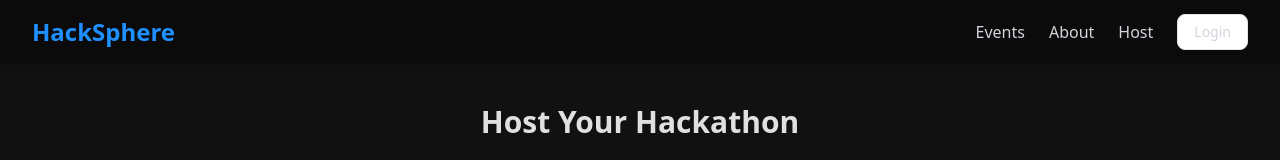
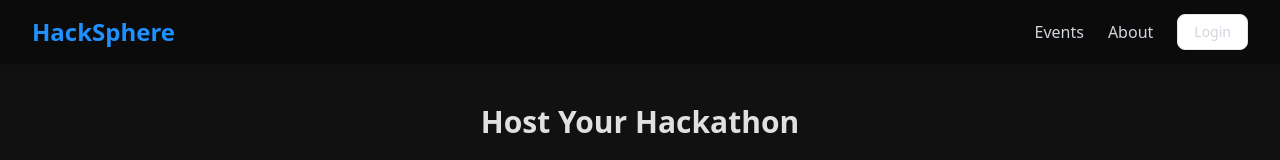
Before and after one commit to sanskar-775/HackSphere-final-, a Next.js app: page /host in a window 1280 px wide. Shown: the top 160 px of the page. Built offline with nearby package versions, Linux system fonts and the light colour scheme; no server answers.

Commit message:
the session management was fixed

```diff
--- a/src/app/api/fetch-events/route.js
+++ b/src/app/api/fetch-events/route.js
@@ -54,7 +54,7 @@ export async function GET() {
       endDate: e.endDate,
       platform: e.opportunityType || "User",
       location: e.location || "Unknown",
-      image: e.image || "/global.jpg",
+      image: e.image || "/hacksphere/public/hacka.png",
     }));
 
     const allEvents = [...hackclubFormatted, ...unstopFormatted, ...devpostFormatted, ...localFormatted];
--- a/src/app/events/page.js
+++ b/src/app/events/page.js
@@ -2,6 +2,7 @@
 
 import { useEffect, useState } from "react";
 import dynamic from "next/dynamic";
+import { useSession, signIn } from "next-auth/react"; // Using useSession hook from next-auth
 import { toast } from "sonner";
 
 // Dynamically import components
@@ -9,6 +10,7 @@ const EventCard = dynamic(() => import("@/components/EventCard"), { ssr: false }
 const SkeletonEventCard = dynamic(() => import("@/components/SkeletonEventCard"), { ssr: false });
 
 export default function EventsPage() {
+  const { data: session, status } = useSession(); // Get session data using useSession
   const [events, setEvents] = useState([]);
   const [loading, setLoading] = useState(true);
   const [searchTerm, setSearchTerm] = useState("");
@@ -27,10 +29,22 @@ export default function EventsPage() {
 
   const platformOptions = ["All", "Hack Club", "Unstop", "Devpost", "User"];
 
+  // Redirect if not authenticated
   useEffect(() => {
-    setMounted(true);
-    fetchEvents();
-  }, []);
+    if (status === "loading") return; // Wait for the session to load
+    if (!session) {
+      toast.error("You must be logged in to access the events page.");
+      signIn("google"); // Redirect to login if not authenticated
+    }
+  }, [session, status]);
+
+  // Fetch events once the session is authenticated
+  useEffect(() => {
+    if (session) {
+      setMounted(true);
+      fetchEvents();
+    }
+  }, [session]);
 
   const fetchEvents = async () => {
     try {
@@ -45,7 +59,7 @@ export default function EventsPage() {
     }
   };
 
-  if (!mounted) return null;
+  if (!mounted || status === "loading") return null;
 
   // Apply filters and sorting
   const filteredEvents = events
--- a/src/app/host/page.js
+++ b/src/app/host/page.js
@@ -1,11 +1,12 @@
 "use client";
 
 import { useEffect, useState } from "react";
+import { useSession, signIn } from "next-auth/react"; // useSession hook from next-auth for session management
 import { toast } from "sonner";
 import Image from "next/image";
 import { Calendar } from "@/components/ui/calendar";
 import { Popover, PopoverContent, PopoverTrigger } from "@/components/ui/popover";
-import { format, isBefore, isAfter, isPast } from "date-fns";
+import { format, isBefore, isPast } from "date-fns";
 
 const defaultState = {
   opportunityLogo: null,
@@ -37,11 +38,21 @@ const requiredFields = [
 const categoriesList = ["Tech", "Design", "Business", "AI", "Web", "Mobile"];
 
 export default function HostPage() {
+  const { data: session, status } = useSession(); // Get session data using useSession
   const [event, setEvent] = useState(defaultState);
   const [errors, setErrors] = useState({});
   const [previewImage, setPreviewImage] = useState("");
   const [isSubmitting, setIsSubmitting] = useState(false);
   const [success, setSuccess] = useState(false);
+
+  // Redirect to login if no session
+  useEffect(() => {
+    if (status === "loading") return; // Wait for session loading
+    if (!session) {
+      toast.error("You must be logged in to host an event.");
+      signIn("google"); // Redirect to login page
+    }
+  }, [session, status]);
 
   const handleChange = (e) => {
     const { name, value, type } = e.target;
@@ -131,7 +142,6 @@ export default function HostPage() {
       const data = await res.json();
       if (!res.ok) throw new Error(data.message || "Failed to submit");
 
-      // ✅ Show toast on success
       toast.success("🎉 Hackathon submitted successfully!");
 
       setSuccess(true);
@@ -144,6 +154,7 @@ export default function HostPage() {
     }
   };
 
+  if (status === "loading") return null; // Wait for session to load
 
   return (
     <div className="min-h-screen bg-base-200 py-10 px-4">
@@ -207,17 +218,13 @@ export default function HostPage() {
         </div>
 
         {/* Dates */}
-        {/* Dates (Using ShadCN Calendar) */}
         <div className="grid grid-cols-1 md:grid-cols-2 gap-4">
           {/* Start Date */}
           <div>
             <label className="label">Start Date *</label>
             <Popover>
               <PopoverTrigger asChild>
-        <button
-          type="button"
-          className="input input-bordered w-full text-left"
-        >
+                <button type="button" className="input input-bordered w-full text-left">
                   {event.startDate ? format(new Date(event.startDate), "PPP") : "Pick a date"}
                 </button>
               </PopoverTrigger>
@@ -244,10 +251,7 @@ export default function HostPage() {
             <label className="label">End Date *</label>
             <Popover>
               <PopoverTrigger asChild>
-        <button
-          type="button"
-          className="input input-bordered w-full text-left"
-        >
+                <button type="button" className="input input-bordered w-full text-left">
                   {event.endDate ? format(new Date(event.endDate), "PPP") : "Pick a date"}
                 </button>
               </PopoverTrigger>
@@ -269,7 +273,6 @@ export default function HostPage() {
             {errors.endDate && <p className="text-error">{errors.endDate}</p>}
           </div>
         </div>
-
 
         {/* Categories */}
         <div>
--- a/src/components/Navbar.js
+++ b/src/components/Navbar.js
@@ -2,14 +2,14 @@
 
 import Link from "next/link";
 import { useState, useEffect } from "react";
-import { useSession, signIn, signOut } from "next-auth/react";
+import { useSession, signIn, signOut } from "next-auth/react"; // Correct import for NextAuth.js session
 import { Button } from "@/components/ui/button";
 import { DropdownMenu, DropdownMenuContent, DropdownMenuItem, DropdownMenuTrigger } from "@/components/ui/dropdown-menu";
 import { Menu, Moon, Sun } from "lucide-react";
 import { Avatar, AvatarImage, AvatarFallback } from "@/components/ui/avatar";
 
 export default function Navbar() {
-    const { data: session } = useSession();
+    const { data: session } = useSession(); // Get session data
     const [isOpen, setIsOpen] = useState(false);
     const [darkMode, setDarkMode] = useState(false);
 
@@ -43,9 +43,13 @@ export default function Navbar() {
                         <Link href="/about" className="text-gray-300 hover:text-primary">
                             About
                         </Link>
+
+                        {/* Conditional Rendering of Host Link */}
+                        {session?.user && (
                             <Link href="/host" className="text-gray-300 hover:text-primary">
                                 Host
                             </Link>
+                        )}
 
                         {/* Authentication */}
                         {session?.user ? (
@@ -77,19 +81,10 @@ export default function Navbar() {
                                 Login
                             </Button>
                         )}
-
-                        {/* Dark Mode Toggle
-                        <button onClick={toggleDarkMode} className="p-2 rounded-full bg-gray-200 dark:bg-gray-700">
-                            {darkMode ? <Sun className="text-yellow-400" /> : <Moon className="text-gray-900" />}
-                        </button> */}
                     </div>
 
                     {/* Mobile Menu */}
                     <div className="md:hidden flex items-center">
-                        {/* Dark Mode Toggle in Mobile */}
-                        {/* <button onClick={toggleDarkMode} className="p-2 rounded-full bg-gray-200 dark:bg-gray-700 mr-4">
-                            {darkMode ? <Sun className="text-yellow-400" /> : <Moon className="text-gray-900" />}
-                        </button> */}
                         <DropdownMenu>
                             <DropdownMenuTrigger asChild>
                                 <Button variant="ghost" size="icon">
@@ -103,9 +98,14 @@ export default function Navbar() {
                                 <DropdownMenuItem asChild>
                                     <Link href="/about">About</Link>
                                 </DropdownMenuItem>
+
+                                {/* Conditional Rendering of Host Link in Mobile */}
+                                {session?.user && (
                                     <DropdownMenuItem asChild>
                                         <Link href="/host">Host</Link>
                                     </DropdownMenuItem>
+                                )}
+
                                 {session?.user ? (
                                     <>
                                         <DropdownMenuItem asChild>
```
Also changed, not shown: 1 other file (tests, documents, lock files or other folders). Lines whose indentation alone changed are shown as unchanged.
